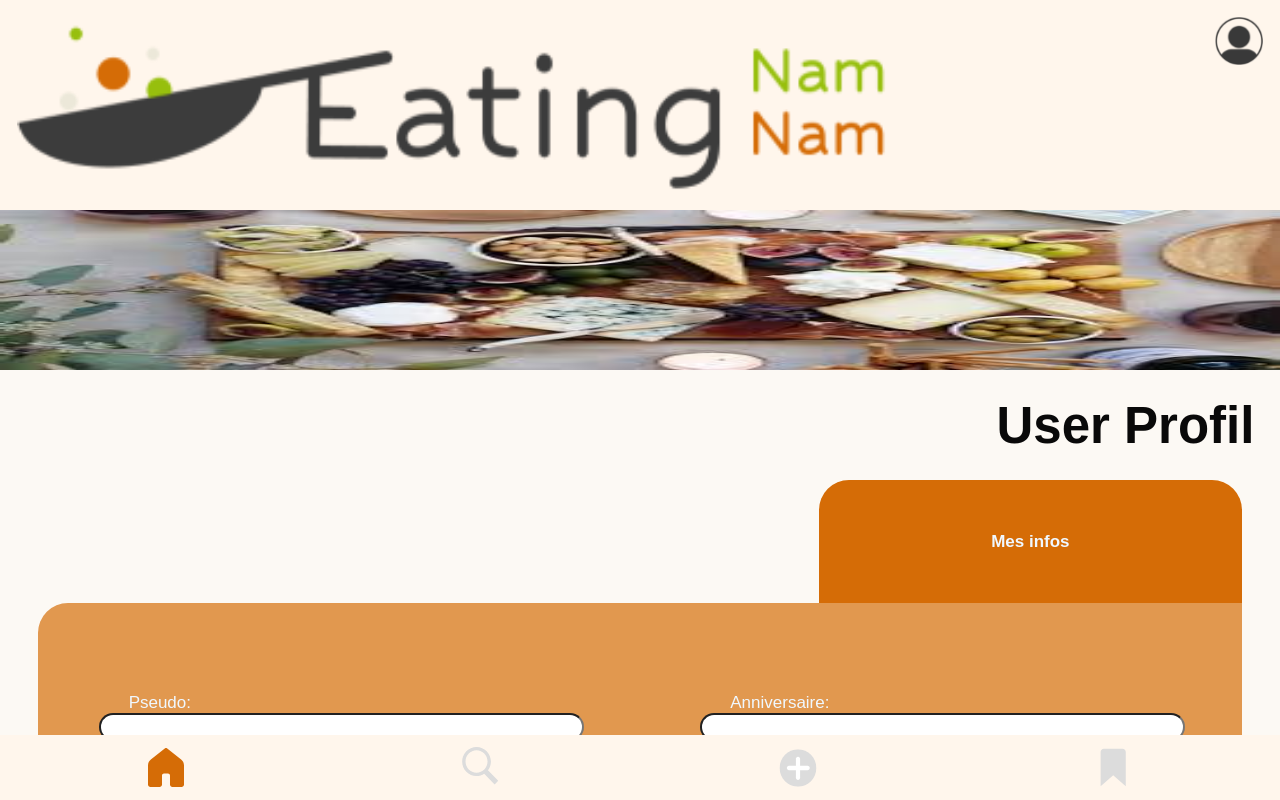
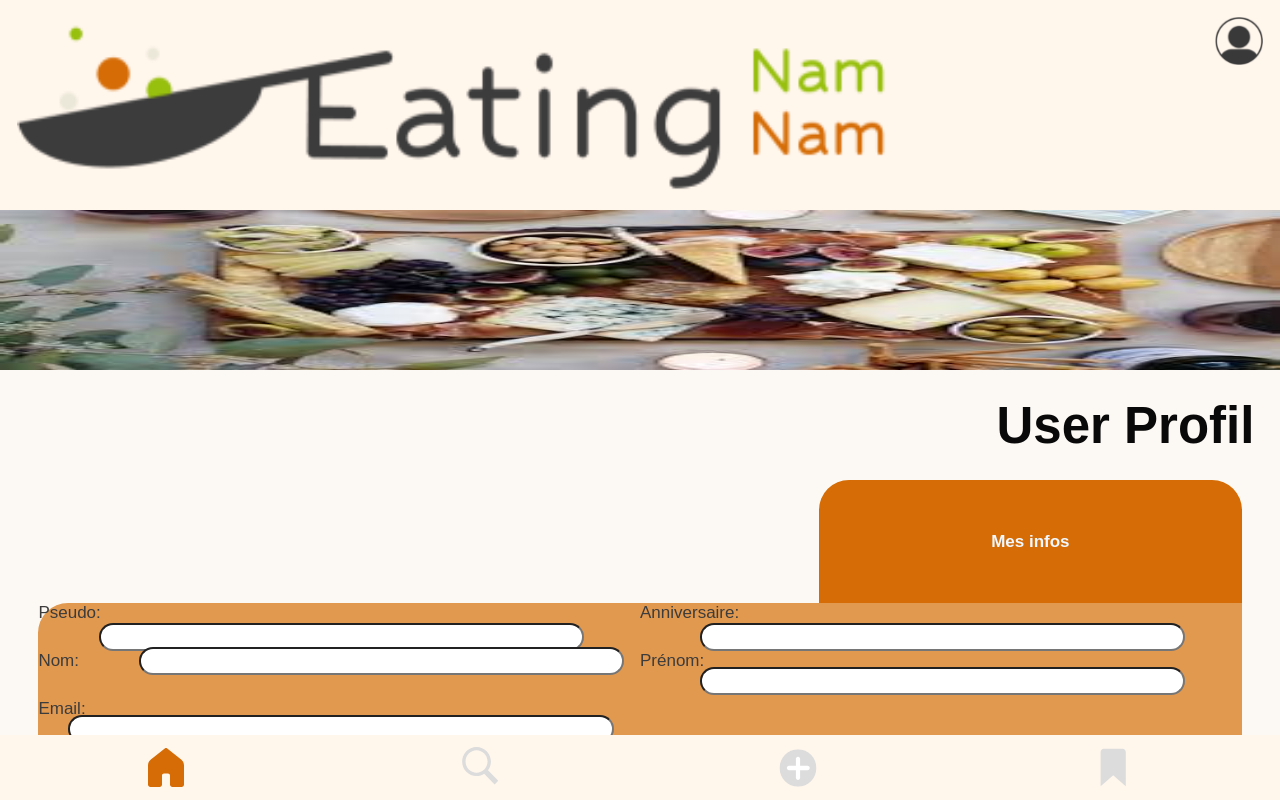
Before and after one commit to WildCodeSchool/0923-lille-JS-eatingnamnam, a React (Vite) app in the folder frontend/: page /profile in a window 1280 px wide. Shown: the top 800 px of the page. Built offline with nearby package versions, Linux system fonts and the light colour scheme; a web font is replaced by a local one.

Commit message:
Update UserProfil.jsx

```diff
--- a/frontend/src/pages/UserProfil/UserProfil.jsx
+++ b/frontend/src/pages/UserProfil/UserProfil.jsx
@@ -11,30 +11,50 @@ function UserProfil() {
       />
       <h1 className="UserProfil__name">User Profil</h1>
       <h4 className="UserProfil__myInfo">Mes infos</h4>
+
       <form className="UserProfil__info" action="#" method="post">
-        <label className="UserProfil__pseudo__text" htmlFor="pseudo">
+        <div className="UserProfil__pseudo">
+          <label className="" htmlFor="pseudo">
             Pseudo:
           </label>
-        <input className="UserProfil__pseudo__input" type="text" />
-        <label
-          className="UserProfil__anniversaire__text"
-          htmlFor="anniversaire"
-        >
+          <input
+            id="pseudo"
+            className="UserProfil__pseudo__input"
+            type="text"
+          />
+        </div>
+        <div className="UserProfil__anniversaire">
+          <label className="" htmlFor="anniversaire">
             Anniversaire:
           </label>
-        <input className="UserProfil__anniversaire__input" type="text" />
-        <label className="UserProfil__nom__text" htmlFor="nom">
+          <input
+            id="anniversaire"
+            className="UserProfil__anniversaire__input"
+            type="text"
+          />
+        </div>
+        <div className="UserProfil__nom">
+          <label className="" htmlFor="nom">
             Nom:
           </label>
-        <input className="UserProfil__nom__input" type="text" />
-        <label className="UserProfil__prenom__text" htmlFor="prenom">
+          <input id="nom" className="UserProfil__nom__input" type="text" />
+        </div>
+        <div className="UserProfil__prenom">
+          <label className="" htmlFor="prenom">
             Prénom:
           </label>
-        <input className="UserProfil__prenom__input" type="text" />
-        <label className="UserProfil__mail__text" htmlFor="email">
+          <input
+            id="prenom"
+            className="UserProfil__prenom__input"
+            type="text"
+          />
+        </div>
+        <div className="UserProfil__mail">
+          <label className="" htmlFor="email">
             Email:
           </label>
-        <input className="UserProfil__mail__input" type="text" />
+          <input id="email" className="UserProfil__mail__input" type="text" />
+        </div>
       </form>
       <button className="UserProfil__button__post" type="button">
         Créer un post +
```
Lines whose indentation alone changed are shown as unchanged.
